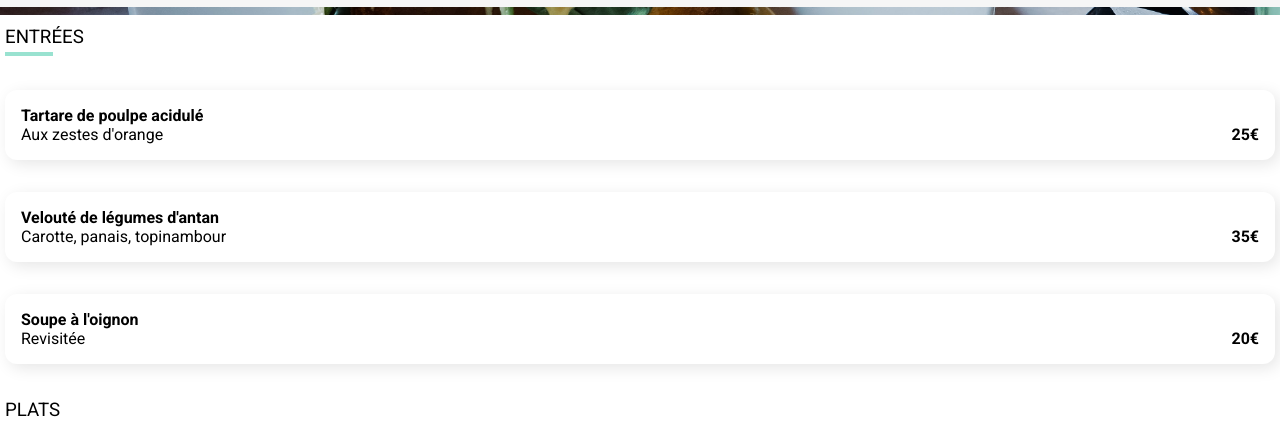
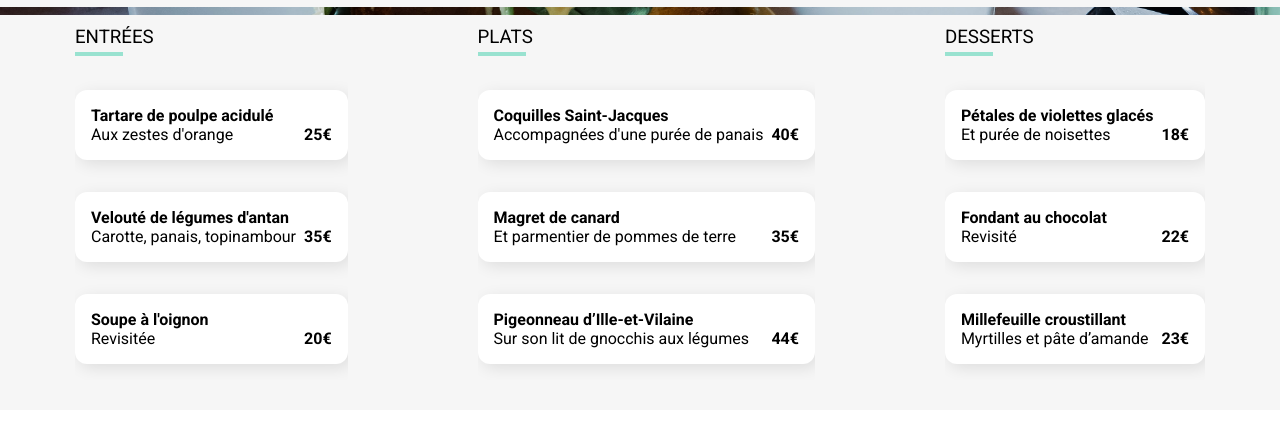
Before and after one commit to Vlad-auvray/OMF, a website: page Restaurants/menu3.html in a window 1280 px wide. Shown: the part 332-755 px from the top of the page. Drawn offline with Linux system fonts and the light colour scheme; a web font is replaced by a local one.

Commit message:
Correction Pages Resto

```diff
--- a/Restaurants/menu3.html
+++ b/Restaurants/menu3.html
@@ -27,9 +27,15 @@
                     <i class="fa-regular fa-heart"></i>
                     </button>
                 </section>
-            <div class="detail_menu_sub">
+
+ <section class="detail_menu">
+      <div class="detail_menu_sub">
+
+        <div class="detail_titre">
                 <h3>Entrées</h3>
+        </div>
 
+        <div class="detail_menu_sub_card">
                 <div class="elmt">
                     <div class="elmt-head">
                         <h4>Tartare de poulpe acidulé</h4>
@@ -52,14 +58,15 @@
                       <p>Revisitée</p>
                     </div>
                     <div class="prix">20€</div>
+                </div>
+                </div>
+                </div>
+  <div class="detail_menu_sub">
+                    <div class="detail_titre">
+                    <h3>Plats</h3>
+                    </div>
 
-                </div>
-
-
-                </div>
-                <div class="detail_menu_sub">
-                <h3>Plats</h3>
-
+          <div class="detail_menu_sub_card">
                 <div class="elmt">
                     <div class="elmt-head">
                    <h4>Coquilles Saint-Jacques</h4>
@@ -83,13 +90,15 @@
                     </div>
                     <div class="prix">44€</div>
                 </div>
-
+  </div>
                 </div>
 
                 <div class="detail_menu_sub">
+                    <div class="detail_titre">
                     <h3>Desserts</h3>
+                    </div>
 
-
+     <div class="detail_menu_sub_card">
                     <div class="elmt">
                         <div class="elmt-head">
                       <h4>Pétales de violettes glacés</h4>
@@ -114,9 +123,9 @@
                     </div>
                     <div class="prix">23€</div>
                 </div>
-
                 </div>
-
+                </div>
+ </section>
                 <div class="btn_cmd">
                 <button class="explore">Commander</button>
                 </div>
--- a/css/style.scss
+++ b/css/style.scss
@@ -490,12 +490,12 @@ flex-direction: row;
 
 .detail_menu {
   display: flex;
+  justify-content: space-around;
 }
 
 .detail_menu_sub {
   display: flex;
   flex-direction: column;
-  justify-content: space-between;
   flex-wrap: wrap;
   max-width: 100%;
 }
```
Also changed, not shown: Restaurants/menu2.html (+16 -4 lines), Restaurants/menu4.html (+15 -6 lines), css/style.css, 1 other file.
